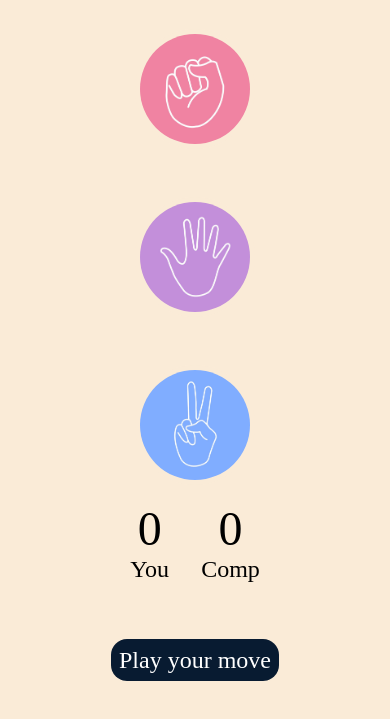
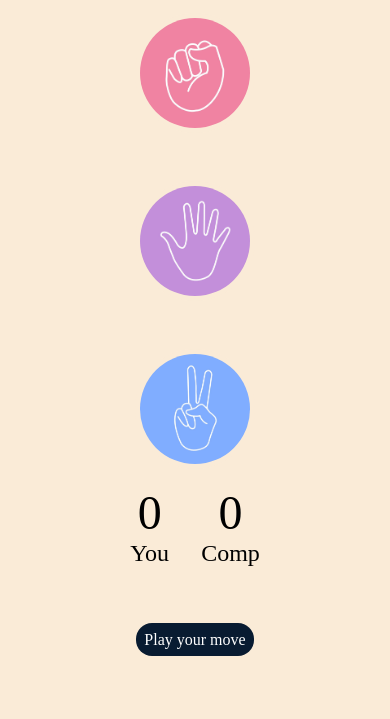
Before and after one commit to rajansharma08/Rock_Paper_Scissors_Game, a plain HTML site: page index.html in a window 390 px wide. Shown: the part 83-802 px from the top of the page. Drawn offline with Linux system fonts and the light colour scheme.

Commit message:
Update style.css

```diff
--- a/style.css
+++ b/style.css
@@ -71,7 +71,7 @@ img {
 @media (max-width: 600px) {
   .choices {
     flex-direction: column; /* Stack choices vertically */
-    margin-top: 2rem;
+    margin-top: 1rem;
   }
 
   .choice {
@@ -96,7 +96,7 @@ img {
   }
 
   #msg {
-    font-size: 1.5rem;
+    font-size: 1rem;
     padding: 0.5rem;
   }
 }
```
